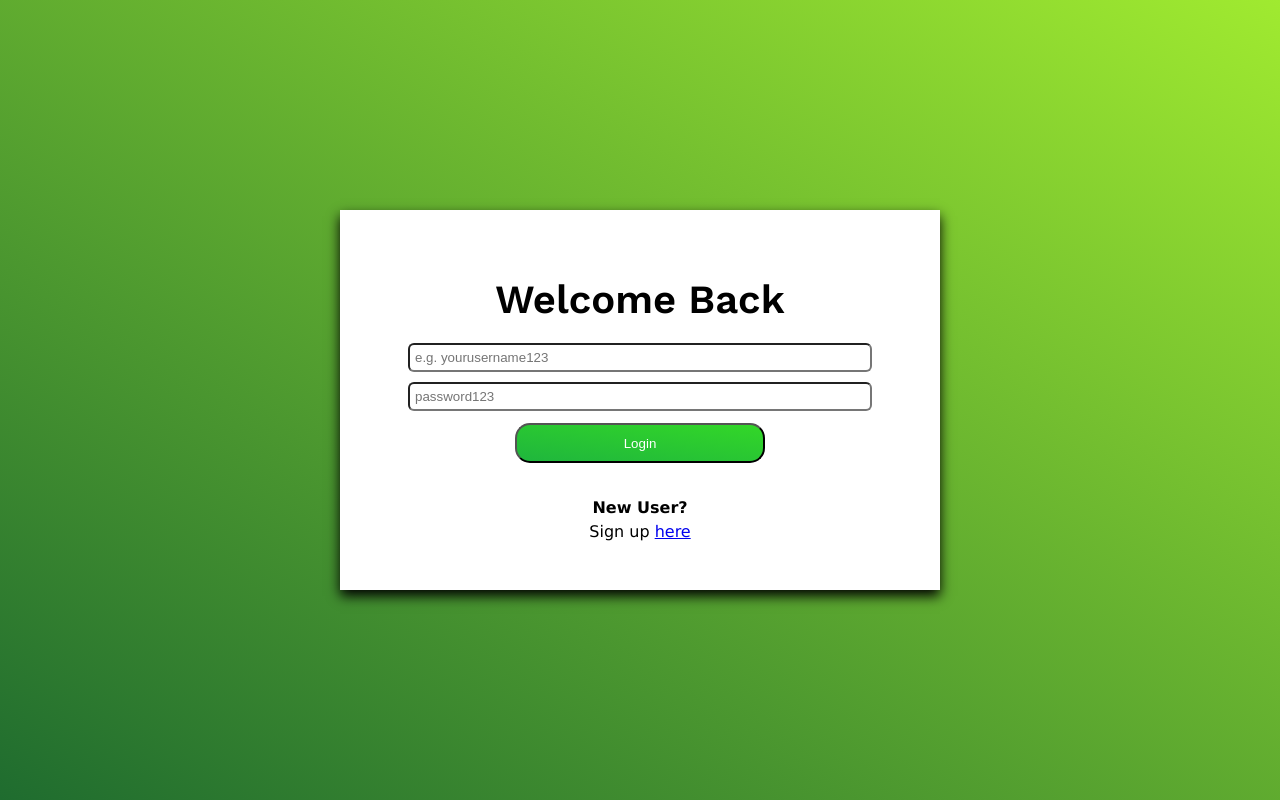
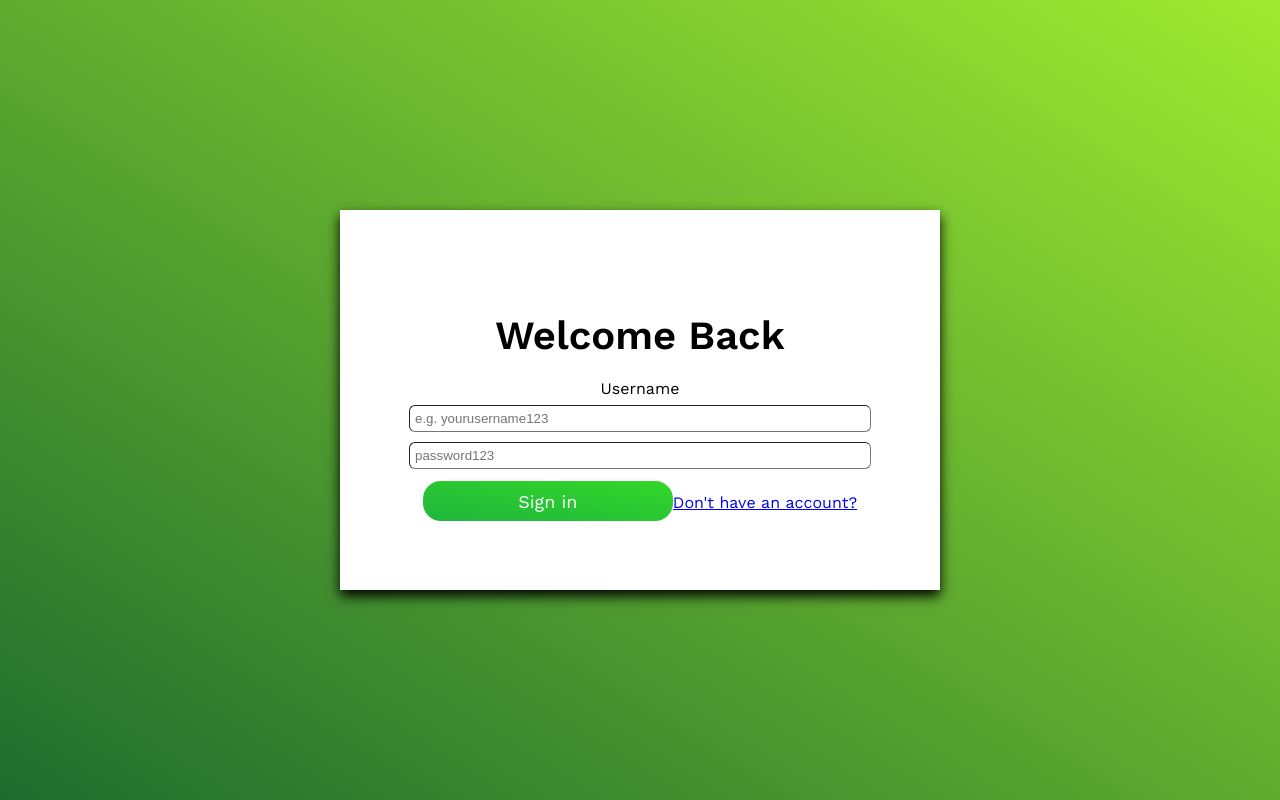
Before and after one commit to calebashw/Blackjack-Frontend, a React (Create React App) app: page /login in a window 1280 px wide. Built offline with nearby package versions, Linux system fonts and the light colour scheme.

Commit message:
adding more login styling

```diff
--- a/src/Login.jsx
+++ b/src/Login.jsx
@@ -33,8 +33,11 @@ function Login({ setAuthenticated }) {
       <div className="login-form">
         <h2>Welcome Back</h2>
         <div className="inputs">
+          <label className="username-label" htmlFor="username">Username</label>
           <input
             type="text"
+            id="username"
+            aria-label="username"
             placeholder="e.g. yourusername123"
             className="login-input"
             value={username}
@@ -42,6 +45,7 @@ function Login({ setAuthenticated }) {
           />
           <input
             type="password"
+            aria-label="password"
             placeholder="password123"
             className="login-input"
             id="password-input"
@@ -49,10 +53,11 @@ function Login({ setAuthenticated }) {
             onChange={(e) => setPassword(e.target.value)}
           />
         </div>
-        <button className="register-login-button" type="submit">Login</button>
+        <button className="register-login-button" type="submit">Sign in</button>
 
-        <p id="new-user">New User?</p>
-        <p id="sign-up-paragraph">Sign up <a href="/register">here</a> </p>
+        {/* <p id="new-user">New User?</p>
+        <p id="sign-up-paragraph">Sign up <a href="/register">here</a> </p> */}
+        <a id="sign-up-paragraph" href="/register">Don't have an account?</a>
 
       </div>
     </form>
--- a/src/style/register_login_style.css
+++ b/src/style/register_login_style.css
@@ -21,6 +21,7 @@ form {
     width: 600px;
     justify-content: center;
     align-items: center;
+    flex-direction: column;
     display: flex;
     box-shadow: 0 6px 12px;
 }
@@ -28,11 +29,15 @@ form {
 .register-login-button {
     background: linear-gradient(to bottom left, rgb(51, 215, 40), rgb(31, 182, 61));
     color: white;
-    border-radius: 15px;
+    border-radius: 18px;
     height: 40px;
     width: 250px;
     padding: 5px;
     margin-top: 12px;
+    flex-direction: column;
+    border: none;
+    font-family: "Work Sans", sans-serif;
+    font-size: 18px;
 }
 
 .register-login-button:hover {
@@ -56,6 +61,7 @@ form {
     justify-content: center;
     display: flex;
     align-items: center;
+    border: none;
     margin-top: 10px;
 }
 
@@ -63,6 +69,8 @@ form {
     border-radius: 6px;
     padding: 5px;
     width: 450px;
+    /* border: rgb(60, 196, 196); */
+    border-width: 1px;
 }
 
 #password-input {
@@ -77,5 +85,13 @@ form {
 }
 #sign-up-paragraph {
     margin-top: 5px;
-    font-family: Verdana, Geneva, Tahoma, sans-serif;
+    font-family: "Work Sans", sans-serif;
+    flex-direction: column;
 }
+
+.username-label {
+    align-items: flex-start;
+    justify-content: flex-start;
+    margin-bottom: 7px;
+    display: flex;
+}
```
